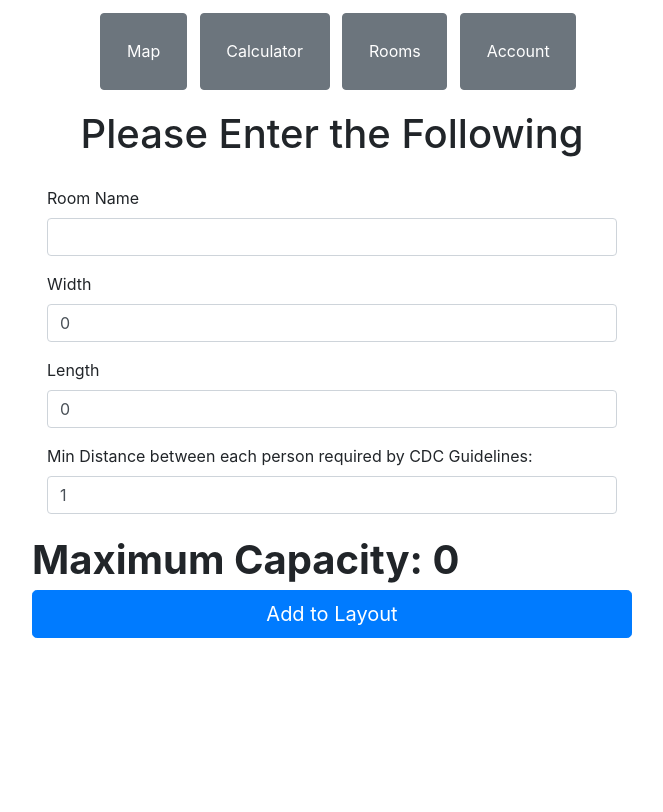
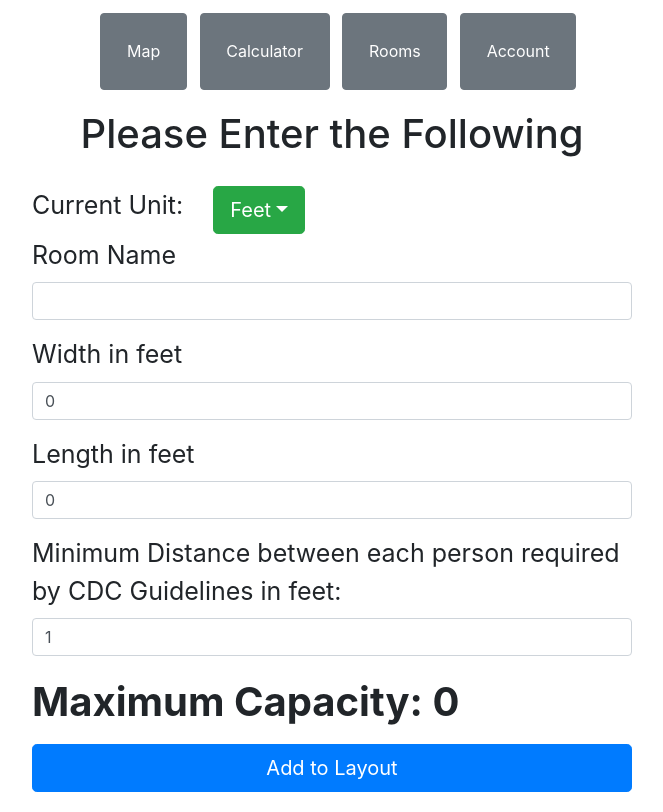
Before and after one commit to tourism9/conferencecalculator, a React (Create React App) app in the folder src/main/frontend/: page /Calculator in a window 1280 px wide. Shown: the whole page, without its empty margins (308-971 px from the left). Built offline with nearby package versions, Linux system fonts and the light colour scheme.

Commit message:
added unit drop down and minor fix

```diff
--- a/src/main/frontend/src/App.css
+++ b/src/main/frontend/src/App.css
@@ -13,6 +13,7 @@
 
 #maxCapacity{
   font-size:40px;
+
 }
 
 .room{
--- a/src/main/frontend/src/Components/Table.js
+++ b/src/main/frontend/src/Components/Table.js
@@ -9,7 +9,7 @@ import { Button } from 'react-bootstrap';
 import {Accordion } from 'react-bootstrap';
 import {Card } from 'react-bootstrap';
 class Table extends Component {
-//not technically a html table, but a list of divs that have colors.
+
 
   state={
     roomsToRender:this.props.roomsToRender
@@ -33,8 +33,8 @@ class Table extends Component {
      console.log("I am doing"+room.name)
      return (
       <div className="cover" key={index}>
-      <Accordion  open= "false" defaultActiveKey="0" >
-     <Card  >
+      <Accordion  defaultActiveKey="0" >
+     <Card >
      <Accordion.Toggle as={Card.Header} eventKey="1" style={{"backgroundColor":"green", "color": "black", "height":"80px", "fontWeight": "bold", "fontSize":"30px"}} >
       {room.name}
 
@@ -45,7 +45,7 @@ class Table extends Component {
       {
         //need to read data live to update current capacity.
       }
-     <Card.Body className="roomInfo"> Current Capacity: 0/{room.maxCapacity} <br/> Width:{room.width} <br/> Length:{room.length}<br/>
+     <Card.Body className="roomInfo"> Current Capacity: 0/{room.maxCapacity} <br/> Width: {room.width} <br/> Length: {room.length}<br/>
      <Button variant="danger" onClick={this.deleteAndRefresh.bind(this, room.id)} style={{"float":"right", "marginBottom":"3%"}}>delete</Button>
     </Card.Body>
     </Accordion.Collapse>
@@ -55,12 +55,13 @@ class Table extends Component {
       )
 
     }
-
+    //iterate through the array of room and render them to the html above.
     const rooms=this.state.roomsToRender.map(renderRoom)
 
     return (
       <div className="room">
-        {rooms}
+        <h2 style={{"textAlign": "center"}}>{this.props.isFetching ? 'Loading....' : rooms}</h2>
+
       </div>
     )
 
--- a/src/main/frontend/src/Pages/Calculator.js
+++ b/src/main/frontend/src/Pages/Calculator.js
@@ -1,7 +1,8 @@
 import React from 'react';
 
 import './../App.css';
-import { Form, Col, FormGroup,Label, Modal, Button } from 'react-bootstrap';
+import './styles.css';
+import { Form, Col, FormGroup, Button, Dropdown } from 'react-bootstrap';
 
 function Calculator() {
 
@@ -10,9 +11,12 @@ function Calculator() {
       width:0,
       length:0,
       minDistance:1,
-      maxCapacity:0
+      maxCapacity:0,
+      currentCapacity:0
+    })
 
-    })
+
+    const [unit, setUnit]=React.useState("Feet")
 
 
 
@@ -68,10 +72,28 @@ function Calculator() {
      <h1 style={{"textAlign": "center"}}> Please Enter the Following
      </h1>
 
+
+
     <Form className="calculatorForm">
-      <Col>
+      <div>
+
+       <Dropdown>
+       <Form.Label className="label" style={{"marginRight":"5%", "marginBottom":"2%"}}>Current Unit:</Form.Label>
+        <Dropdown.Toggle variant="success" id="dropdown-basic" className="btn-lg"  style={{"fontSize":"20px"}}>
+            {unit}
+        </Dropdown.Toggle>
+
+        <Dropdown.Menu>
+          <Dropdown.Item href="#/action-1"  onClick={(e)=>setUnit(e.target.text)}>Feet</Dropdown.Item>
+          <Dropdown.Item href="#/action-2" onClick={(e)=>setUnit(e.target.text)}>Inches</Dropdown.Item>
+           <Dropdown.Item href="#/action-3" onClick={(e)=>setUnit(e.target.text)}>Meter</Dropdown.Item>
+        </Dropdown.Menu>
+       </Dropdown>
+      </div>
+
+
       <Form.Group >
-        <Form.Label >Room Name</Form.Label>
+        <Form.Label className="label">Room Name</Form.Label>
         <Form.Control  defaultValue={newRoomData.name}  onChange={(e) =>changeNewRoomData(
            e.target.value,
            newRoomData.width,
@@ -79,17 +101,17 @@ function Calculator() {
             newRoomData.minDistance
          )}/>
       </Form.Group>
-      </Col>
 
-    <Col>
+
+
     <Form.Group >
-     <Form.Label>Width</Form.Label>
+        <Form.Label className="label">Width in {unit.toLowerCase()}</Form.Label>
       <Form.Control type="number" defaultValue={newRoomData.width}  onChange={(e) =>changeNewRoomData( newRoomData.name, e.target.value,
          newRoomData.length,
         newRoomData.minDistance)}/>
     </Form.Group>
     <Form.Group >
-      <Form.Label>Length</Form.Label>
+      <Form.Label className="label">Length in {unit.toLowerCase()}</Form.Label>
       <Form.Control type="number" defaultValue={newRoomData.length}  onChange={(e) =>changeNewRoomData(
         newRoomData.name,
        newRoomData.width,
@@ -97,11 +119,11 @@ function Calculator() {
         newRoomData.minDistance
      )}/>
      </Form.Group>
-     </Col>
 
-     <Col>
+
+
      <Form.Group>
-      <Form.Label>Min Distance between each person required by CDC Guidelines:</Form.Label>
+      <Form.Label className="label">Minimum Distance between each person required by CDC Guidelines in {unit.toLowerCase()}:</Form.Label>
       <Form.Control type="number" defaultValue={newRoomData.minDistance} onChange={(e) =>changeNewRoomData(
          newRoomData.name,
          newRoomData.width,
@@ -111,14 +133,13 @@ function Calculator() {
       )}/>
 
       </Form.Group>
-      </Col>
+
 
       <div> <strong id="maxCapacity">Maximum Capacity: {newRoomData.maxCapacity}</strong></div>
 
-      <Button variant="primary" className="btn-lg btn-block" onClick={addNewRoom}>
+      <Button variant="primary" className="btn-lg btn-block" style={{ "marginTop":"2%"}} onClick={addNewRoom}>
        Add to Layout
        </Button>
-
 
     </Form>
 
--- a/src/main/frontend/src/Pages/Rooms.js
+++ b/src/main/frontend/src/Pages/Rooms.js
@@ -4,7 +4,8 @@ import Table from "./../Components/Table";
 
 class Rooms extends Component {
     state={
-      rooms:[]
+      rooms:[],
+      isFetching:true
     }
 
 
@@ -24,6 +25,7 @@ class Rooms extends Component {
       .then(res=>res.json()).then(
       result=>{
        this.setState({rooms:result})
+       this.setState({isFetching:false})
       })
     }
 
@@ -36,10 +38,6 @@ class Rooms extends Component {
        this.refreshRoom()
        )
 
-
-
-
-
     }
 
 
@@ -48,6 +46,9 @@ class Rooms extends Component {
       this.abortController.abort()
     }
 
+    componentDidUpdate() {
+        console.log("updated");
+    }
 
 
     render() {
@@ -59,8 +60,8 @@ class Rooms extends Component {
                                      //table component will call both delete and refresh.
                                        }
 
-           <h1 style={{ "textAlign": "center"}}>Start the backend server and add room using the calculator</h1>
-          <Table roomsToRender={this.state.rooms} deleteRoom={this.deleteRoom.bind(this)} refreshRoom={this.refreshRoom.bind(this)}/>
+           <h1 style={{ "textAlign": "center"}}></h1>
+          <Table roomsToRender={this.state.rooms} isFetching={this.state.isFetching} deleteRoom={this.deleteRoom.bind(this)} refreshRoom={this.refreshRoom.bind(this)}/>
             </div>
 
         );
--- a/src/main/frontend/src/Pages/styles.css
+++ b/src/main/frontend/src/Pages/styles.css
@@ -10,3 +10,8 @@ img {
     margin-right: auto;
     display: block;
 }
+
+
+.label {
+    font-size:25px;
+}
```
